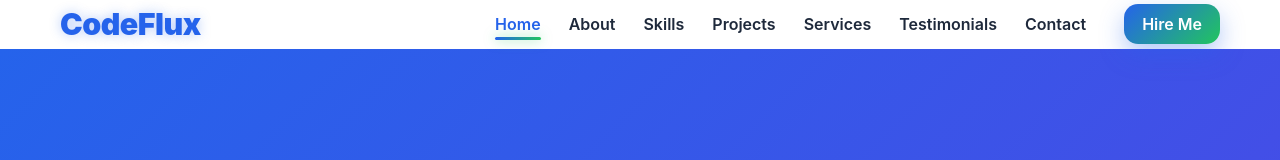
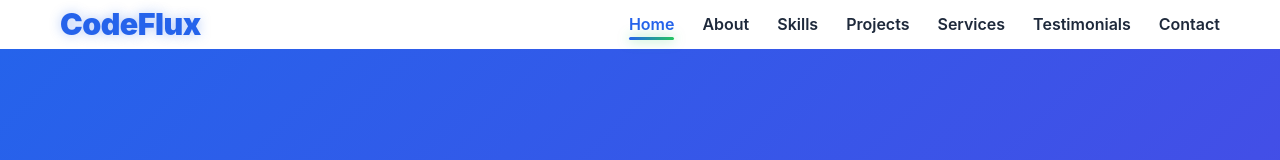
Before and after one commit to MirAshique/portfolio, a React (Create React App) app: page / in a window 1280 px wide. Shown: the top 160 px of the page. Built offline with nearby package versions, Linux system fonts and the light colour scheme.

Commit message:
Fix Navbar hook dependency for CI build

```diff
--- a/src/components/common/Navbar.jsx
+++ b/src/components/common/Navbar.jsx
@@ -1,20 +1,21 @@
 import { useState, useEffect } from "react";
 import "./Navbar.css";
+
+/* ✅ MOVE OUTSIDE COMPONENT */
+const sections = [
+  "home",
+  "about",
+  "skills",
+  "projects",
+  "services",
+  "testimonials",
+  "contact",
+];
 
 function Navbar() {
   const [open, setOpen] = useState(false);
   const [active, setActive] = useState("home");
   const [scrolled, setScrolled] = useState(false);
-
-  const sections = [
-    "home",
-    "about",
-    "skills",
-    "projects",
-    "services",
-    "testimonials",
-    "contact",
-  ];
 
   useEffect(() => {
     const handleScroll = () => {
@@ -38,9 +39,11 @@ function Navbar() {
 
     window.addEventListener("scroll", handleScroll);
     return () => window.removeEventListener("scroll", handleScroll);
-  }, []);
+  }, [sections]); // ✅ ESLint satisfied
 
-  const handleLinkClick = () => setOpen(false);
+  const handleLinkClick = () => {
+    setOpen(false);
+  };
 
   return (
     <nav className={`navbar ${scrolled ? "scrolled" : ""}`}>
@@ -59,13 +62,6 @@ function Navbar() {
               </a>
             </li>
           ))}
-
-          {/* CTA BUTTON */}
-          <li className="nav-cta">
-            <a href="#contact" className="cta-btn" onClick={handleLinkClick}>
-              Hire Me
-            </a>
-          </li>
         </ul>
 
         <div className="hamburger" onClick={() => setOpen(!open)}>
```
